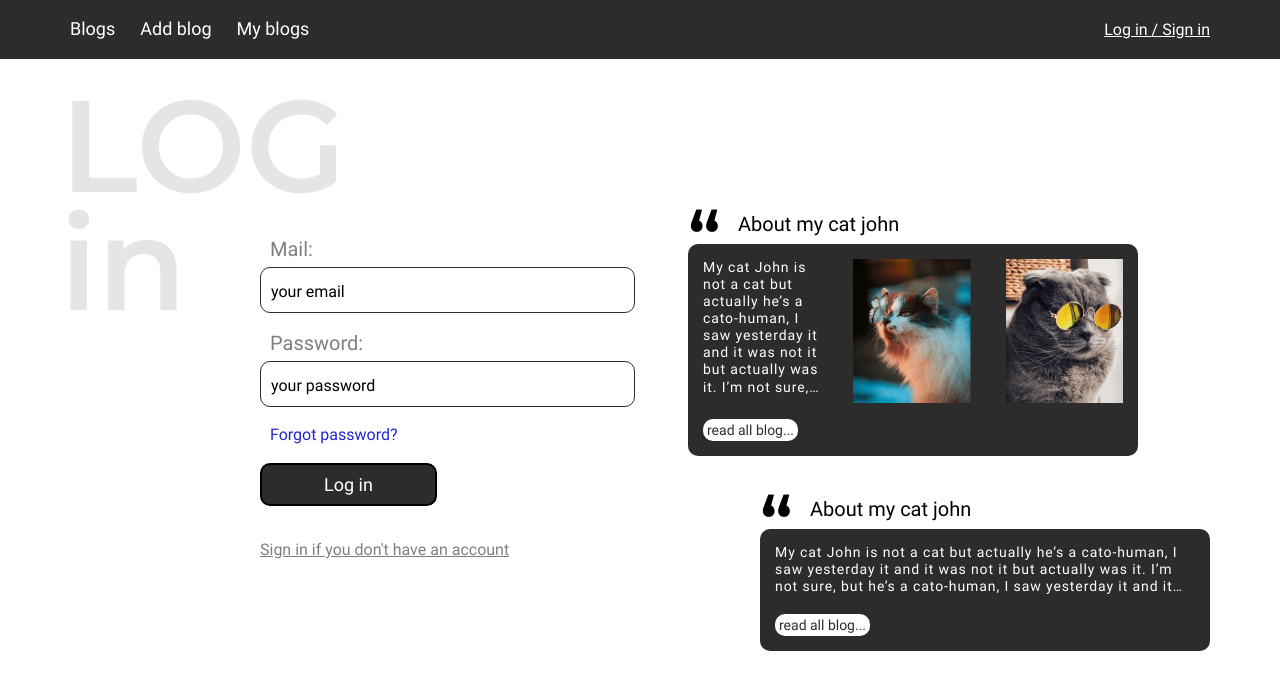
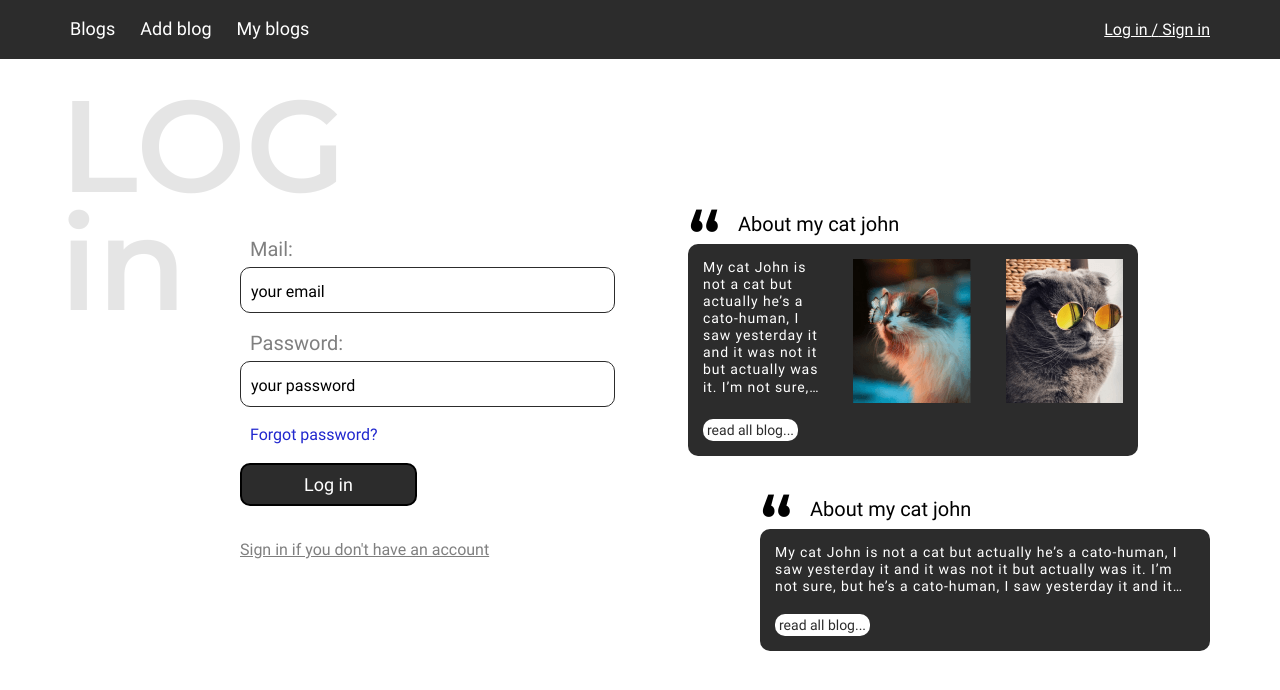
Before and after one commit to JSvadim/React-blog, a React (Create React App) app: page / in a window 1280 px wide. Shown: the top 690 px of the page. Built offline with nearby package versions, Linux system fonts and the light colour scheme.

Commit message:
Corrected TwoPartsTitle components
It has positioning in components styles, I removed it,
and put into LogIn page styles. So, now component is reusable.

```diff
--- a/src/components/TwoPartsTitle/style.module.scss
+++ b/src/components/TwoPartsTitle/style.module.scss
@@ -5,14 +5,7 @@
 .desktop-title {
     display: none;
 }
-.desktop-title {
-    top: 28px;
-    left: -10px;
-    font-size: 130px;
-    line-height: 0.91em;
-}
 .two-parts-title {
-    margin: 0 0 40px 0;
     &--big {
         font-size: 96px;
         line-height: 68px;
@@ -31,9 +24,13 @@
     }
     .desktop-title {
         display: inline-block;
-        position: absolute;
-        top: 28px;
-        right: calc(50% + 82px);
+        font-size: 130px;
+        line-height: 0.91em;
+    }
+}
+
+@media(min-width: 1200px) {
+    .desktop-title {
         font-size: 130px;
         line-height: 0.91em;
     }
--- a/src/pages/LogIn/index.tsx
+++ b/src/pages/LogIn/index.tsx
@@ -10,10 +10,12 @@ import Blog from "../../components/Blog/index";
 const LogInPage: React.FC = () => {
     return (
         <div className={classNames([style.container, 'container'])}>
-            <TwoPartsTitle
-                bigPart="LOG"
-                smallPart="in"
-            />
+            <div className={style["title-wrapper"]}>
+                <TwoPartsTitle
+                    bigPart="LOG"
+                    smallPart="in"
+                />
+            </div>
             <div className={style["form-wrapper"]}>
                 <LogInForm/>
             </div>
--- a/src/pages/LogIn/style.module.scss
+++ b/src/pages/LogIn/style.module.scss
@@ -1,11 +1,15 @@
 .container {
-    padding-top: 28px;
+    padding-top: 35px;
     position: relative;
     min-height: 100vh;
 }
 
 .example-posts {
     display: none;
+}
+
+.title-wrapper {
+    margin: 0 0 40px 0;
 }
 
 @media (min-width: 768px) {
@@ -16,6 +20,11 @@
     .form-wrapper {
         width: 375px;
         margin: 0 auto;
+    }
+    .title-wrapper {
+        position: absolute;
+        top: 28px;
+        right: calc(50% + 82px);
     }
 }
 
@@ -33,7 +42,11 @@
     .form-wrapper {
         width: 375px;
         margin: 0 auto 0 0;
-        transform: translateX(190px);
+        transform: translateX(170px);
+    }
+    .title-wrapper {
+        top: 28px;
+        left: -10px;
     }
 }
 
```
